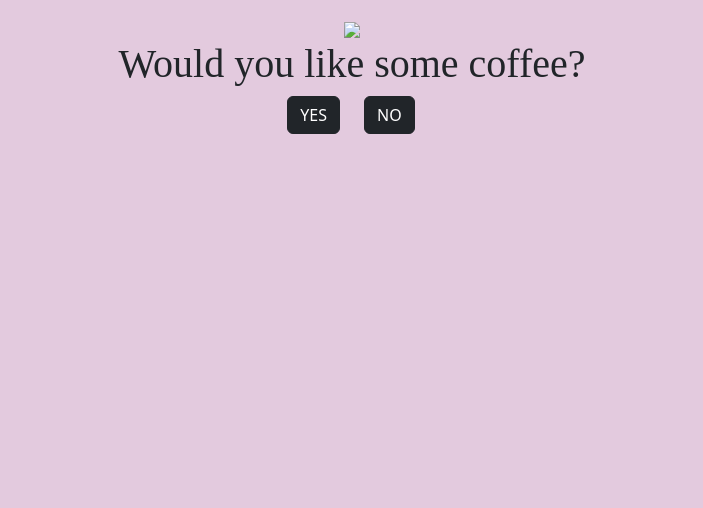
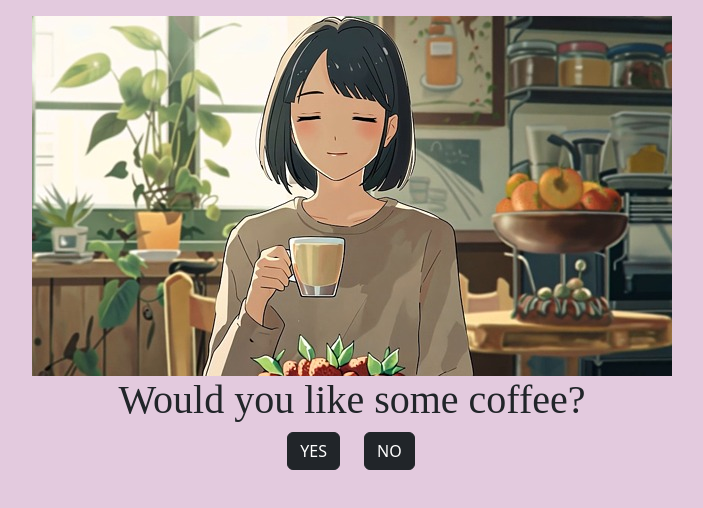
Before and after one commit to an-13anya/coffee_time, a plain HTML site: page index.html in a window 1280 px wide. Shown: the whole page, without its empty margins (288-991 px from the left). Drawn offline with nearby package versions, Linux system fonts and the light colour scheme.

Commit message:
Update index.html

```diff
--- a/index.html
+++ b/index.html
@@ -12,7 +12,7 @@
 
    <div class="container">
        <div class="row mt-3">
-          <div class=" col-lg-12 text-center" > <img src="stickers/c1.jpg" class="img-fluid" ></div>
+          <div class=" col-lg-12 text-center" > <img src="c1.jpg" class="img-fluid" ></div>
          </div>
         <div class="row">
             <div class="col-12" > <h1 class="text-center" id="heading">Would you like some coffee?</h1> </div>
@@ -21,4 +21,5 @@
         </div>
    </div>
   </body>
+
 </html>
```
